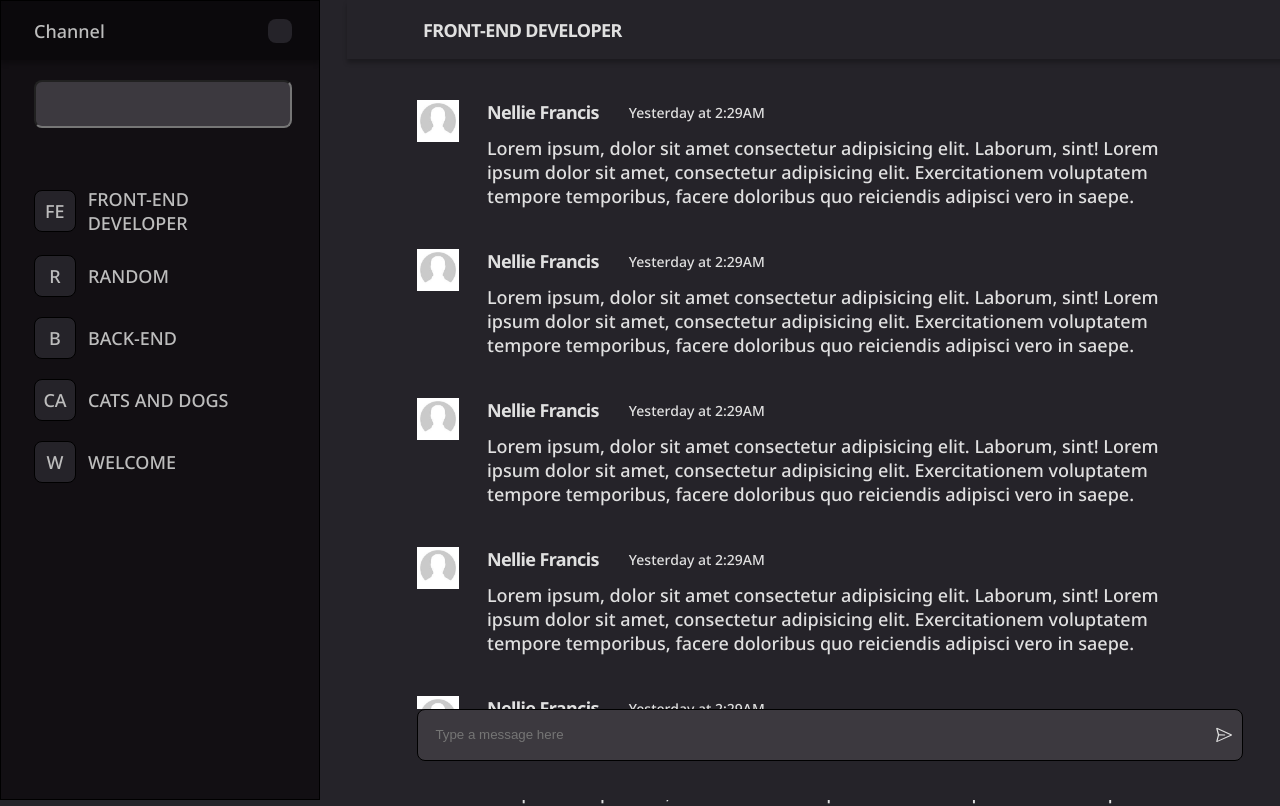
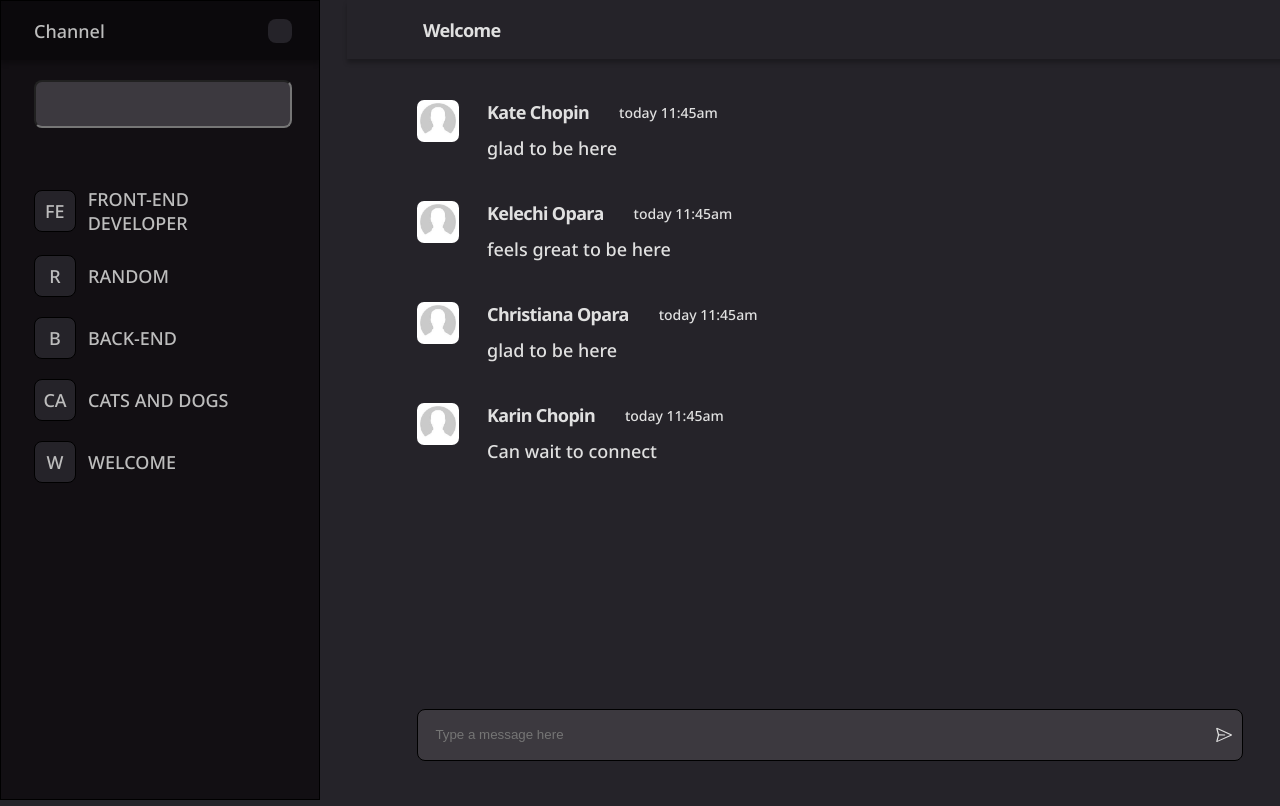
Before and after one commit to godwinopara/chat-group, a React (Create React App) app in the folder client/: page / in a window 1280 px wide. Shown: the top 806 px of the page. Built offline with nearby package versions, Linux system fonts and the light colour scheme; some icons are missing.

Commit message:
display dummy data on chat content

```diff
--- a/client/package.json
+++ b/client/package.json
@@ -11,6 +11,7 @@
     "react": "^18.2.0",
     "react-dom": "^18.2.0",
     "react-icons": "^4.10.1",
+    "react-router-dom": "^6.14.2",
     "react-scripts": "5.0.1",
     "styled-components": "^6.0.5",
     "web-vitals": "^2.1.4"
--- a/client/src/App.js
+++ b/client/src/App.js
@@ -1,10 +1,14 @@
-import Layout from "./containers/Layout";
-
+import ChannelChats from "./pages/ChannelChats";
+import Home from "./pages/Home";
+import { BrowserRouter, Routes, Route } from "react-router-dom";
 function App() {
 	return (
-		<div>
-			<Layout />
-		</div>
+		<BrowserRouter>
+			<Routes>
+				<Route path="/" element={<Home />} />
+				<Route path="/channel/:channel" element={<ChannelChats />} />
+			</Routes>
+		</BrowserRouter>
 	);
 }
 
--- a/client/src/components/Chatcontent.jsx
+++ b/client/src/components/Chatcontent.jsx
@@ -2,20 +2,16 @@ import { styled } from "styled-components";
 import { VscSend } from "react-icons/vsc";
 import UserChat from "./UserChat";
 
-const Chatcontent = ({ scroll }) => {
+const Chatcontent = ({ channelName, chats }) => {
 	return (
 		<ChatContentWrapper>
 			<HeadingWrapper>
-				<Heading>FRONT-END DEVELOPER</Heading>
+				<Heading>{channelName}</Heading>
 			</HeadingWrapper>
 			<ChatContent>
-				<UserChat />
-				<UserChat />
-				<UserChat />
-				<UserChat />
-				<UserChat />
-				<UserChat />
-				<UserChat />
+				{chats.map((chat, id) => {
+					return <UserChat key={id} chat={chat} />;
+				})}
 			</ChatContent>
 			<ChatInputWrapper>
 				<ChatInput>
--- a/client/src/components/Sidebar.jsx
+++ b/client/src/components/Sidebar.jsx
@@ -1,4 +1,5 @@
 import { FaPlus, FaSistrix } from "react-icons/fa6";
+import { Link } from "react-router-dom";
 import styled from "styled-components";
 
 const Sidebar = () => {
@@ -17,24 +18,34 @@ const Sidebar = () => {
 			<ChannelList>
 				<ul>
 					<List>
+						<StyledLink to={`/channel/fe`}>
 							<span>FE</span>
 							FRONT-END DEVELOPER
+						</StyledLink>
 					</List>
 					<List>
+						<StyledLink to={`/channel/r`}>
 							<span>R</span>
 							RANDOM
+						</StyledLink>
 					</List>
 					<List>
+						<StyledLink to={`/channel/b`}>
 							<span>B</span>
 							BACK-END
+						</StyledLink>
 					</List>
 					<List>
+						<StyledLink to={`/channel/ca`}>
 							<span>CA</span>
 							CATS AND DOGS
+						</StyledLink>
 					</List>
 					<List>
+						<StyledLink to={`/channel/w`}>
 							<span>W</span>
 							WELCOME
+						</StyledLink>
 					</List>
 				</ul>
 			</ChannelList>
@@ -108,8 +119,7 @@ const ChannelList = styled.div`
 
 const List = styled.li`
 	margin-bottom: 20px;
-	display: flex;
-	align-items: center;
+	list-style: none;
 	cursor: pointer;
 
 	span {
@@ -124,3 +134,11 @@ const List = styled.li`
 		justify-content: center;
 	}
 `;
+
+const StyledLink = styled(Link)`
+	display: flex;
+	align-items: center;
+	list-style: none;
+	color: inherit;
+	text-decoration: none;
+`;
--- a/client/src/components/UserChat.jsx
+++ b/client/src/components/UserChat.jsx
@@ -1,20 +1,16 @@
 import { styled } from "styled-components";
 import userPlaceholder from "../assets/user-placeholder.jpeg";
 
-const UserChat = () => {
+const UserChat = ({ chat }) => {
 	return (
 		<UserChatWrapper>
 			<Image src={userPlaceholder} alt="user image" />
 			<ChatInfoWrapper>
 				<ChatInfo>
-					<h3>Nellie Francis</h3>
-					<span>Yesterday at 2:29AM</span>
+					<h3>{chat?.user.name}</h3>
+					<span>{chat?.time}</span>
 				</ChatInfo>
-				<p>
-					Lorem ipsum, dolor sit amet consectetur adipisicing elit. Laborum, sint! Lorem ipsum dolor
-					sit amet, consectetur adipisicing elit. Exercitationem voluptatem tempore temporibus,
-					facere doloribus quo reiciendis adipisci vero in saepe.
-				</p>
+				<p>{chat?.content}</p>
 			</ChatInfoWrapper>
 		</UserChatWrapper>
 	);
@@ -25,6 +21,7 @@ export default UserChat;
 const Image = styled.img`
 	height: 42px;
 	width: 42px;
+	border-radius: 7px;
 `;
 
 const ChatInfoWrapper = styled.div`
--- a/client/src/containers/Layout.jsx
+++ b/client/src/containers/Layout.jsx
@@ -2,11 +2,11 @@ import Chatcontent from "../components/Chatcontent";
 import Sidebar from "../components/Sidebar";
 import styled from "styled-components";
 
-const Layout = () => {
+const Layout = ({ children }) => {
 	return (
 		<LayoutWrapper>
 			<Sidebar />
-			<Chatcontent />
+			{children}
 		</LayoutWrapper>
 	);
 };
--- /dev/null
+++ b/client/src/pages/ChannelChats.jsx
@@ -0,0 +1,13 @@
+import React from "react";
+import Layout from "../containers/Layout";
+import Chatcontent from "../components/Chatcontent";
+
+const ChannelChats = () => {
+	return (
+		<Layout>
+			<Chatcontent />
+		</Layout>
+	);
+};
+
+export default ChannelChats;
--- /dev/null
+++ b/client/src/pages/Home.jsx
@@ -0,0 +1,43 @@
+import Layout from "../containers/Layout";
+import Chatcontent from "../components/Chatcontent";
+
+const Home = () => {
+	const welcomeMessages = [
+		{
+			content: "glad to be here",
+			time: "today 11:45am",
+			user: {
+				name: "Kate Chopin",
+			},
+		},
+		{
+			content: "feels great to be here",
+			time: "today 11:45am",
+			user: {
+				name: "Kelechi Opara",
+			},
+		},
+		{
+			content: "glad to be here",
+			time: "today 11:45am",
+			user: {
+				name: "Christiana Opara",
+			},
+		},
+		{
+			content: "Can wait to connect",
+			time: "today 11:45am",
+			user: {
+				name: "Karin Chopin",
+			},
+		},
+	];
+
+	return (
+		<Layout>
+			<Chatcontent channelName="Welcome" chats={welcomeMessages} />
+		</Layout>
+	);
+};
+
+export default Home;
```
Also changed, not shown: 2 other files (tests, documents, lock files or other folders). Lines whose indentation alone changed are shown as unchanged.
